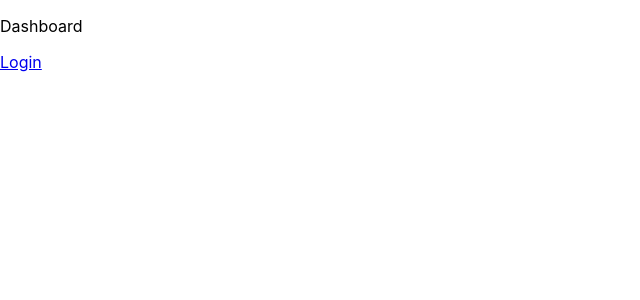
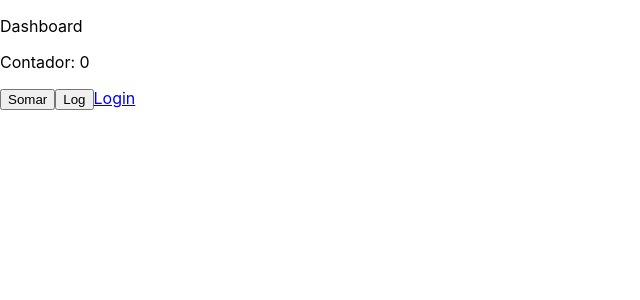
Before and after one commit to hygino82/curso-react-typescript, a React (Create React App) app: page /pagina-inicial in a window 1280 px wide. Shown: the top 300 px of the page, without its empty margins (0-640 px from the left). Built offline with nearby package versions, Linux system fonts and the light colour scheme.

Commit message:
UseRef em objetos simples

```diff
--- a/src/app/pages/dashboard/Dashboard.tsx
+++ b/src/app/pages/dashboard/Dashboard.tsx
@@ -1,10 +1,19 @@
+import { useRef } from "react";
 import { Link } from "react-router-dom";
 
 export const Dashboard = () => {
+    const counterRef = useRef(0);
+
+
     return (
-        <>
+        <div>
             <p>Dashboard</p>
-           <Link to="/entrar">Login</Link>
-        </>
+
+            <p>Contador: {counterRef.current}</p>
+
+            <button onClick={() => { counterRef.current++ }}>Somar</button>
+            <button onClick={() => { console.log(counterRef.current) }}>Log</button>
+            <Link to="/entrar">Login</Link>
+        </div>
     );
 };
```
